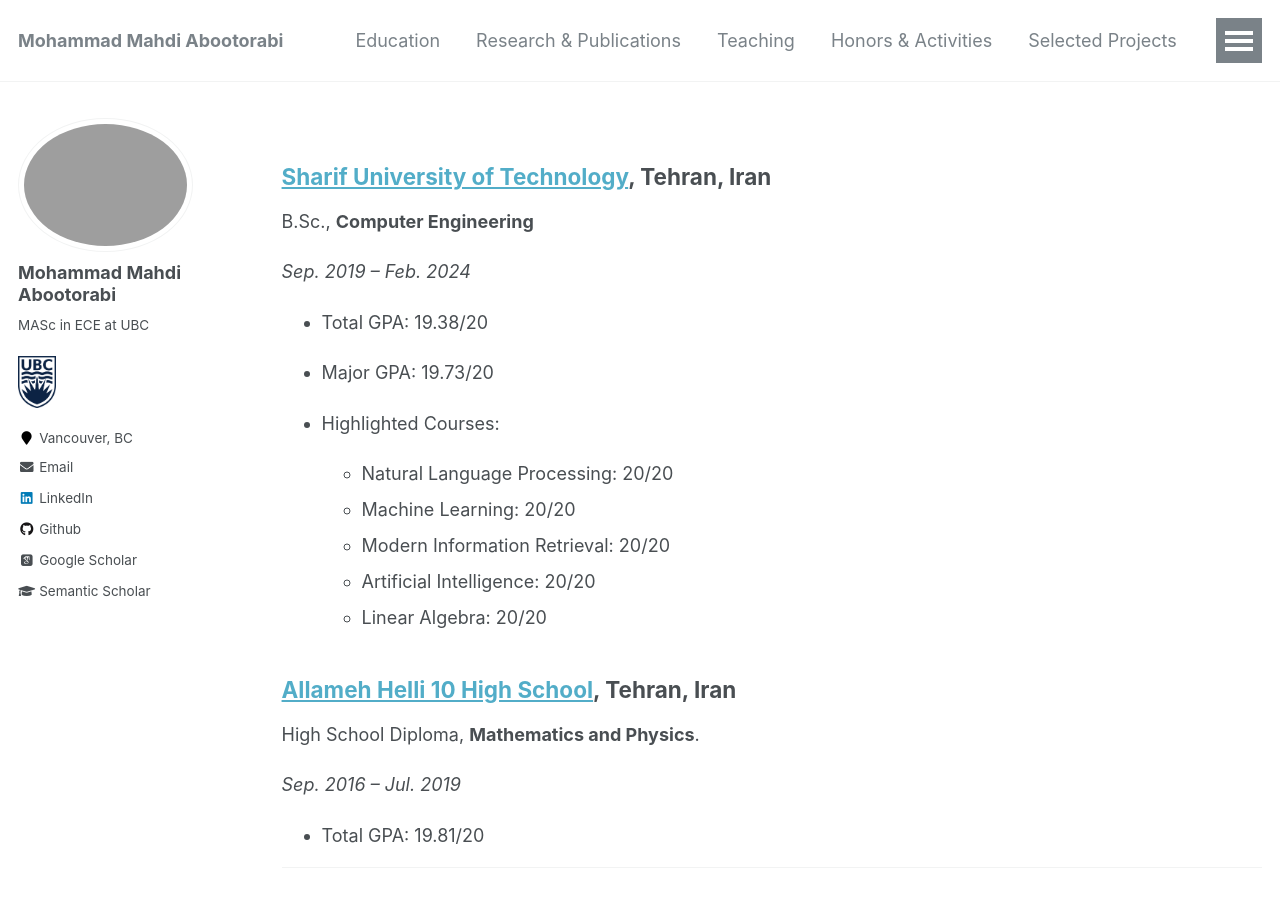
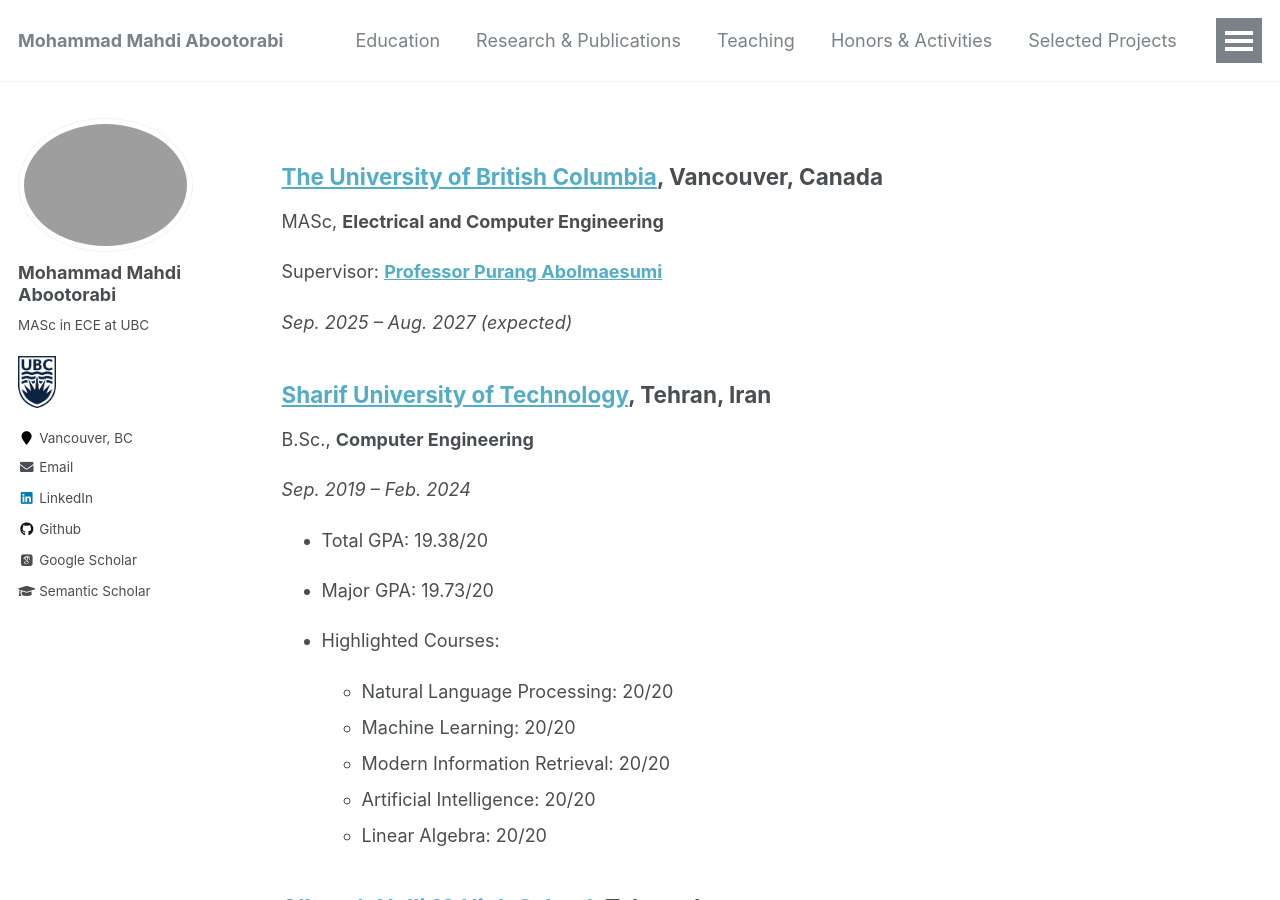
Before and after one commit to aboots/aboots.github.io, a Jekyll site: the page built from _pages/education.md, in a window 1280 px wide and 900 px high. Built offline with Jekyll 4.4.1, drawn with Linux system fonts in a browser that asks for light colours; nearby versions of some CDN libraries; some web fonts are replaced.

Commit message:
Update education.md

```diff
--- a/_pages/education.md
+++ b/_pages/education.md
@@ -4,6 +4,14 @@
 permalink: /education/
 author_profile: true
 ---
+
+## [**The University of British Columbia**](https://www.ubc.ca/), Vancouver, Canada
+
+MASc, **Electrical and Computer Engineering**
+
+Supervisor: [**Professor Purang Abolmaesumi**](https://ece.ubc.ca/purang-abolmaesumi/)
+
+*Sep. 2025 – Aug. 2027 (expected)*
 
 ## [**Sharif University of Technology**](https://en.sharif.edu/), Tehran, Iran
 
```
